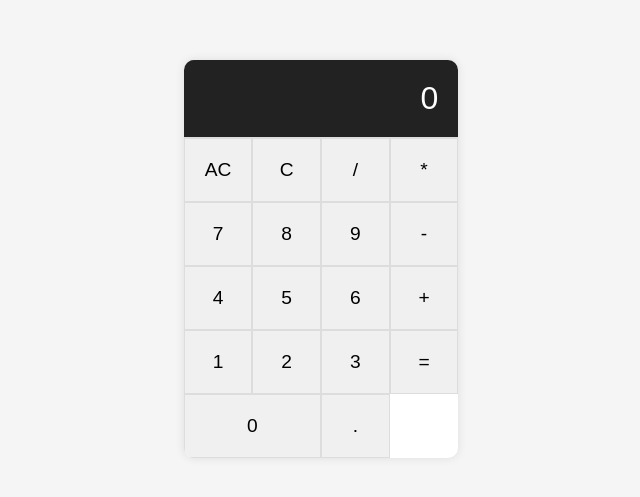
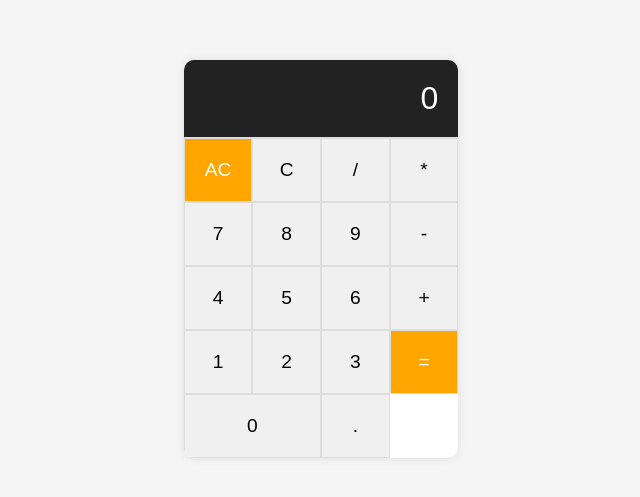
Before and after one commit to lucasorge13/calculadora, a plain HTML site: page src/index.html in a window 1280 px wide. Shown: the part 141-638 px from the top of the page, without its empty margins (319-959 px from the left). Drawn offline with Linux system fonts and the light colour scheme.

Commit message:
layout changes

```diff
--- a/src/index.html
+++ b/src/index.html
@@ -3,14 +3,14 @@
 <head>
     <meta charset="UTF-8">
     <meta name="viewport" content="width=device-width, initial-scale=1.0">
-    <title>Calculadora Simples</title>
+    <title>Simple Calculator</title>
     <link rel="stylesheet" href="styles.css">
 </head>
 <body>
     <div class="calculator">
         <div class="display" id="display">0</div>
         <div class="buttons">
-            <button onclick="clearAll()">AC</button>
+            <button class="orange" onclick="clearAll()">AC</button>
             <button onclick="clearEntry()">C</button>
             <button onclick="appendOperator('/')">/</button>
             <button onclick="appendOperator('*')">*</button>
@@ -25,7 +25,7 @@
             <button onclick="appendNumber(1)">1</button>
             <button onclick="appendNumber(2)">2</button>
             <button onclick="appendNumber(3)">3</button>
-            <button onclick="calculate()">=</button>
+            <button class="orange" onclick="calculate()">=</button>
             <button class="zero" onclick="appendNumber(0)">0</button>
             <button onclick="appendNumber('.')">.</button>
         </div>
--- a/src/styles.css
+++ b/src/styles.css
@@ -45,3 +45,8 @@ button:hover {
 button.zero {
   grid-column: span 2;
 }
+
+button.orange {
+  background-color: orange;
+  color: white;
+}
```
Also changed, not shown: 1 other file.
